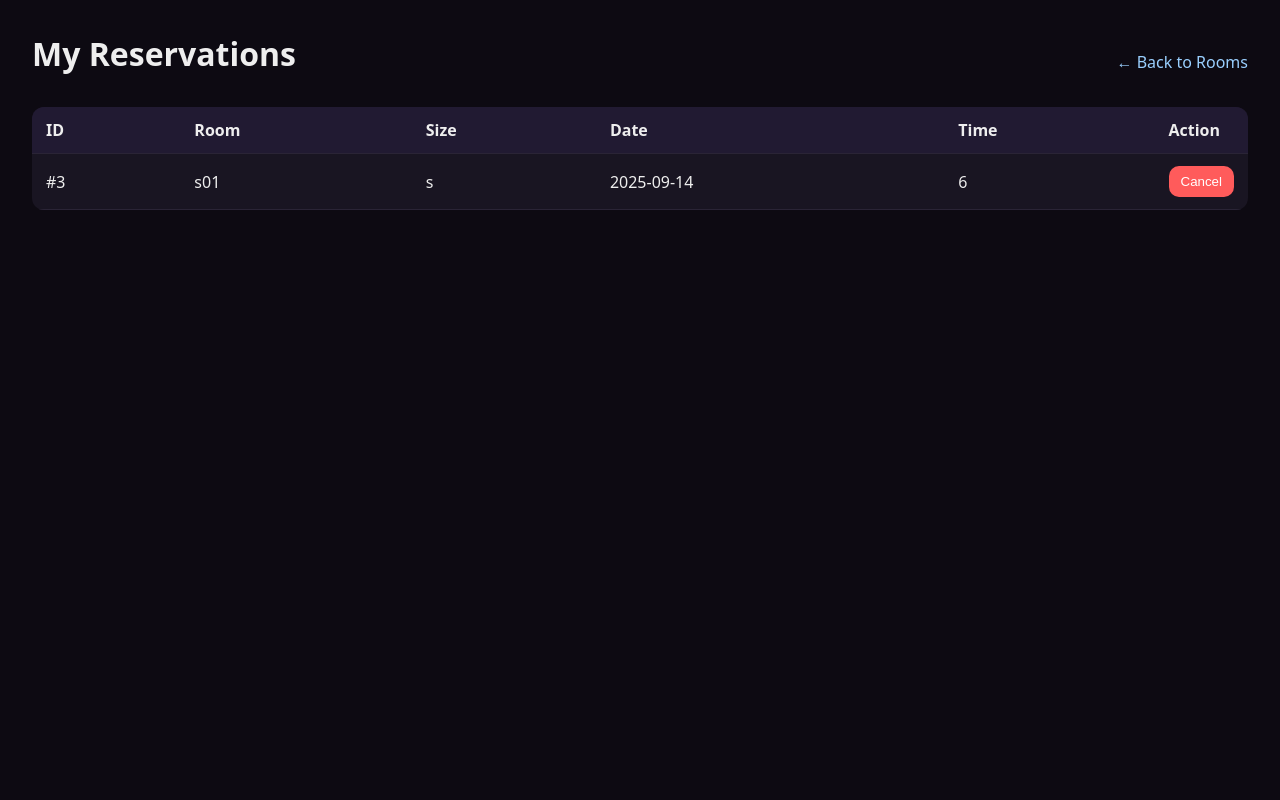
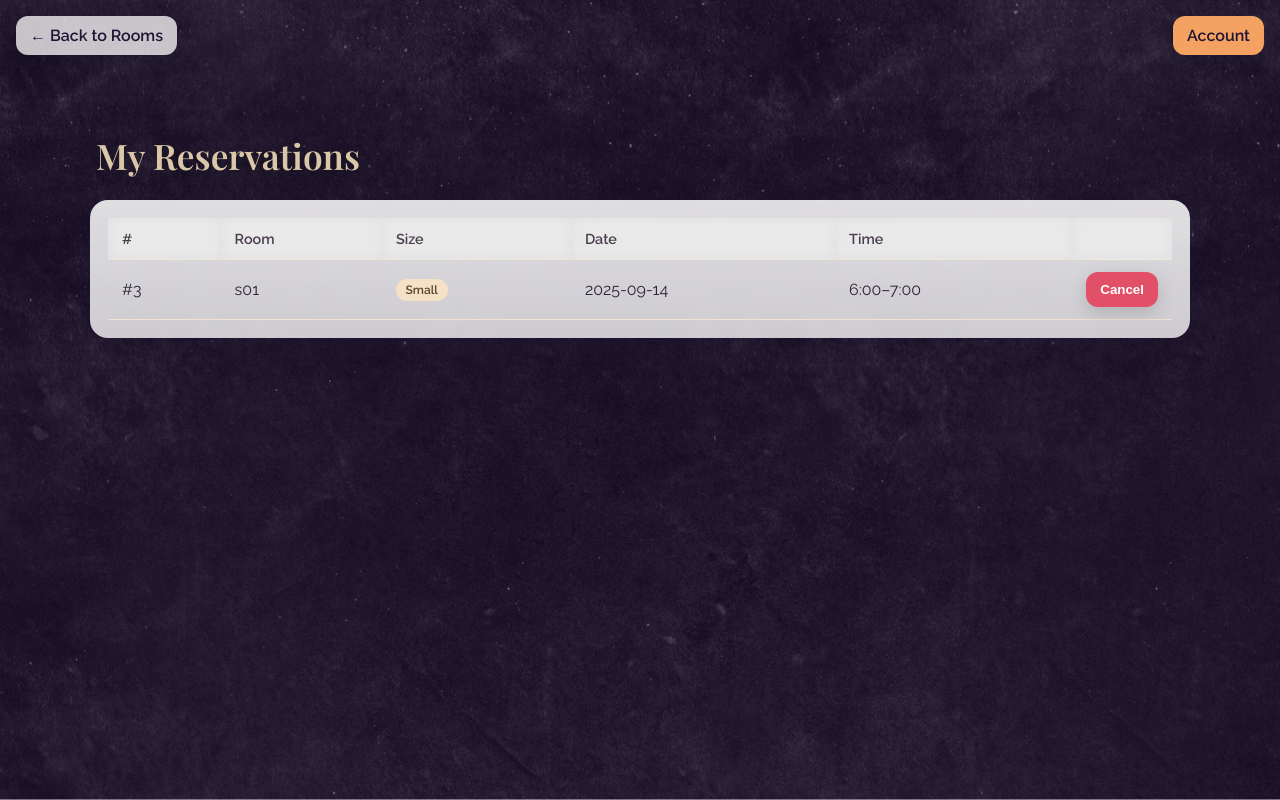
Before and after one commit to polthagorn/CN331ClassroomBookingWebsite, a Django app: template CN331booking_alive/roombooking/rooms/templates/my_reservations.html in a window 1280 px wide. Run offline with Django 5.2, Linux system fonts and the light colour scheme; the template is opened without the code that fills it: values that come from a table or form of the project are taken from there, others are empty; data comes from the database, SQL or seed files in the repository; both versions use the stored data as it was after the commit.

Commit message:
frontend retouch

```diff
--- a/CN331booking_alive/roombooking/rooms/templates/my_reservations.html
+++ b/CN331booking_alive/roombooking/rooms/templates/my_reservations.html
@@ -2,43 +2,119 @@
 <!DOCTYPE html>
 <html lang="en">
 <head>
-  <meta charset="utf-8">
-  <meta name="viewport" content="width=device-width, initial-scale=1">
+  <meta charset="utf-8" />
+  <meta name="viewport" content="width=device-width, initial-scale=1" />
   <title>My Reservations</title>
+
+  <!-- ฟอนต์สวยๆ แบบเดียวกับหน้าอื่น -->
+  <link href="https://fonts.googleapis.com/css2?family=Playfair+Display:wght@600&family=Raleway:wght@400;600&display=swap" rel="stylesheet">
+
   <style>
-    /* optional minimal styling */
-    body { font-family: system-ui, Arial, sans-serif; padding: 24px; background:#0d0a12; color:#eee; }
-    h1 { margin: 0 0 16px; }
-    table { width: 100%; border-collapse: collapse; background:#191522; border-radius: 12px; overflow: hidden; }
-    th, td { padding: 12px 14px; border-bottom: 1px solid #2a2436; text-align: left; }
-    th { background:#211a32; }
-    tr:hover td { background:#1a1526; }
-    .btn { border: 0; padding: 8px 12px; border-radius: 10px; cursor: pointer; }
-    .btn-cancel { background:#ff5b5b; color:#fff; }
-    .btn-cancel:hover { filter: brightness(1.1); }
-    .empty { padding: 16px; background:#191522; border-radius:12px; }
-    a.link { color:#9ad0ff; text-decoration: none; }
-    a.link:hover { text-decoration: underline; }
+    /* ===== Base & Background (lunabg) ===== */
+    * { box-sizing: border-box; }
+    html, body { height: 100%; }
+    body{
+      margin:0; min-height:100vh;
+      background:#0d0a12 url("{% static 'images/blankbg.png' %}") center/cover no-repeat fixed;
+      display:flex; align-items:flex-start; justify-content:center;
+      font-family:'Raleway',sans-serif; color:#2c2236;
+    }
+
+    /* ===== Layout ===== */
+    /* ↓↓↓ เลื่อนกล่องให้ต่ำลงจากเดิม (96px → 136px) */
+    .container{ width:min(1100px,92vw); margin:136px auto 48px; }
+    .topbar{
+      position:fixed; top:16px; left:16px; right:16px;
+      display:flex; align-items:center; justify-content:space-between; gap:12px;
+    }
+    .btn, .link-btn{
+      display:inline-flex; align-items:center; justify-content:center;
+      padding:10px 14px; border-radius:12px; font-weight:700; text-decoration:none; cursor:pointer; border:0;
+      box-shadow:0 6px 18px rgba(0,0,0,.15);
+    }
+    .btn-white{ background:rgba(255,255,255,.75); color:#1e1533; }
+    .btn-white:hover{ background:#fff; }
+    .btn-orange{ background:#f4a261; color:#1e1533; }
+    .btn-orange:hover{ background:#f08a3e; color:#1e1533; }
+    .btn-rose{ background:#e25067; color:#fff; }
+    .btn-rose:hover{ background:#cc3e55; }
+
+    /* ===== Title ===== */
+    .title{
+      margin:0 0 24px 6px;
+      font:600 2.2rem/1.15 'Playfair Display',serif;
+      color:#dac7a8;
+      text-shadow:0 2px 10px rgba(0,0,0,.25);
+    }
+
+    /* ===== Card (glass) ===== */
+    .card{
+      background:linear-gradient(180deg, rgba(255,255,255,.86), rgba(255,255,255,.78));
+      backdrop-filter:blur(6px);
+      border-radius:18px;
+      box-shadow:0 10px 30px rgba(30,21,51,.25);
+      padding:18px;
+      overflow:hidden;
+    }
+
+    /* ===== Table ===== */
+    .table-wrap{ overflow:auto; }
+    table{ width:100%; border-collapse:collapse; min-width:720px; }
+
+    /* ↓↓↓ เปลี่ยนโทนเทาให้เป็นโทนอุ่น */
+    thead th{
+      text-align:left; font-size:.9rem; color:#4b3f4f; padding:12px 14px;
+      border-bottom:1px solid #eadcc4;            /* เดิม #e8e0f1 */
+      background:rgba(228, 228, 228, 0.72);           /* เดิม rgba(255,255,255,.55) */
+      position:sticky; top:0; backdrop-filter:blur(6px);
+    }
+    tbody td{ padding:12px 14px; border-bottom:1px solid #f0e4cf; } /* เดิม #eee6f5 */
+    tbody tr:hover td{ background:rgba(255,247,236,.65); }          /* เดิม rgba(255,255,255,.55) */
+
+    /* ===== Badges for size ===== */
+    .badge{
+      display:inline-block; padding:.25rem .6rem; border-radius:999px; font-weight:800; font-size:.75rem;
+    }
+    .badge-s{ background:#f4e1c6; color:#5b452a; }
+    .badge-m{ background:#d6e8ff; color:#153a75; }
+    .badge-l{ background:#e9d6ff; color:#4b2a75; }
+
+    /* ===== Empty state ===== */
+    .empty{
+      text-align:center; padding:36px 10px;
+      color:#514463; font-weight:600;
+    }
+
+    /* Responsive tweaks */
+    @media (max-width: 640px){
+      .container{ margin-top: 130px;} /* ขยับตามหน้าจอเล็ก */
+      .title{ font-size:1.8rem; }
+    }
   </style>
 </head>
 <body>
-  <header style="display:flex; align-items:center; justify-content:space-between; margin-bottom:16px;">
-    <h1>My Reservations</h1>
-    <nav>
-      <a class="link" href="{% url 'rooms' %}">← Back to Rooms</a>
-    </nav>
-  </header>
+
+  <!-- Top bar -->
+  <div class="topbar">
+    <a href="{% url 'rooms' %}" class="btn btn-white">← Back to Rooms</a>
+    <a href="{% url 'profile' %}" class="btn btn-orange">Account</a>
+  </div>
+
+  <main class="container">
+    <h1 class="title">My Reservations</h1>
 
     {% if reservations %}
+      <section class="card">
+        <div class="table-wrap">
           <table>
             <thead>
               <tr>
-          <th>ID</th>
+                <th>#</th>
                 <th>Room</th>
                 <th>Size</th>
                 <th>Date</th>
                 <th>Time</th>
-          <th style="width:1%;">Action</th>
+                <th style="width:1%;"></th>
               </tr>
             </thead>
             <tbody>
@@ -46,24 +122,58 @@
               <tr>
                 <td>#{{ r.id }}</td>
                 <td>{{ r.roomnumber }}</td>
-            <td>{{ r.roomsize }}</td>
+                <td>
+                  {% with rs=r.roomsize|lower %}
+                    {% if rs == "s" %}
+                      <span class="badge badge-s">Small</span>
+                    {% elif rs == "m" %}
+                      <span class="badge badge-m">Medium</span>
+                    {% elif rs == "l" %}
+                      <span class="badge badge-l">Large</span>
+                    {% else %}
+                      <span class="badge">{{ r.roomsize }}</span>
+                    {% endif %}
+                  {% endwith %}
+                </td>
                 <td>{{ r.date }}</td>
-            <td>{{ r.time }}</td>
+
+                <!-- ↓↓↓ เวลา: แสดง HH:00–(HH+1):00 อย่างถูกต้องแม้ r.time เป็นสตริง -->
+                <td class="render-time" data-time="{{ r.time }}"></td>
+
                 <td>
                   <form method="post" onsubmit="return confirm('Cancel this reservation?');">
                     {% csrf_token %}
                     <input type="hidden" name="rid" value="{{ r.id }}">
-                <button type="submit" class="btn btn-cancel">Cancel</button>
+                    <button type="submit" class="btn btn-rose">Cancel</button>
                   </form>
                 </td>
               </tr>
               {% endfor %}
             </tbody>
           </table>
+        </div>
+      </section>
     {% else %}
-    <div class="empty">
-      You have no reservations yet. <a class="link" href="{% url 'rooms' %}">Find a room →</a>
+      <section class="card empty">
+        You have no reservations yet.
+        <div style="margin-top:14px;">
+          <a href="{% url 'rooms' %}" class="btn btn-orange">Find a room →</a>
         </div>
+      </section>
     {% endif %}
+  </main>
+
+  <!-- สคริปต์สั้นๆ จัดเวลาให้เป็น 6:00–7:00 (รองรับทั้ง int/str/ค่าว่าง) -->
+  <script>
+    (function(){
+      function pad2(n){ return (n<10? "0":"")+n; } // ถ้าอยาก 06:00 เปลี่ยนเป็น pad2(h)
+      document.querySelectorAll(".render-time").forEach(td=>{
+        var raw = td.getAttribute("data-time");
+        var h = parseInt(raw, 10);
+        if (!Number.isFinite(h)) h = 0; // fallback กันค่าว่าง
+        td.textContent = h + ":00–" + (h+1) + ":00"; // ต้องการ "6:00" ไม่เติม 0 นำหน้า
+      });
+    })();
+  </script>
 </body>
 </html>
```
Also changed, not shown: CN331booking_alive/roombooking/website/static/website/profile.css (+13 -2 lines), CN331booking_alive/roombooking/db.sqlite3, CN331booking_alive/roombooking/rooms/static/images/blankbg.png (added), README.md. Lines whose indentation alone changed are shown as unchanged.
